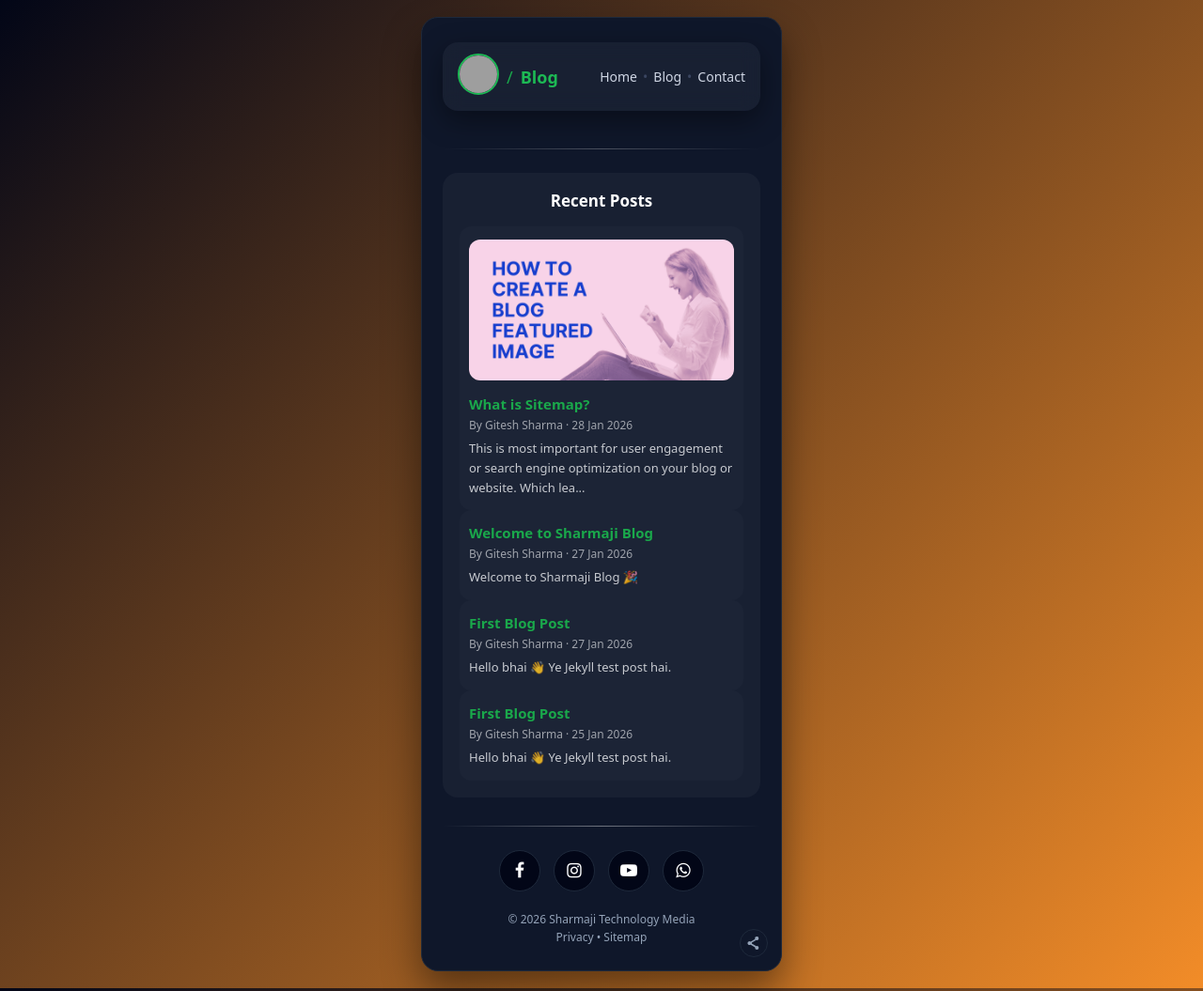
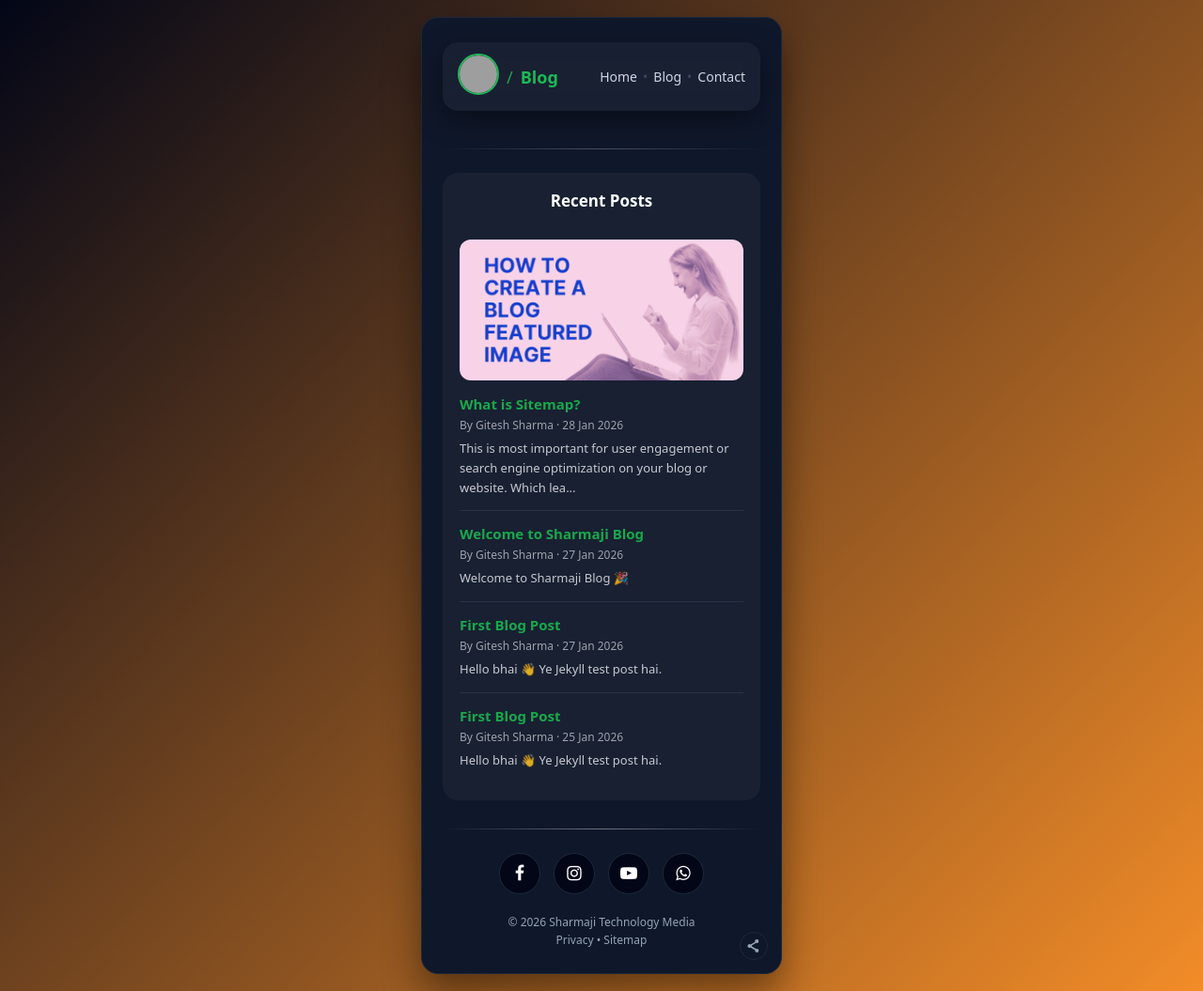
Before and after one commit to gitesh-sharma/blog, a Jekyll site: the page built from index.html, in a window 1280 px wide. Shown: the whole page at 94% size. Built offline with Jekyll 4.4.1, drawn with Linux system fonts in a browser that asks for light colours; grey boxes are pictures that could not be loaded.

Commit message:
Update default.html

```diff
--- a/_layouts/default.html
+++ b/_layouts/default.html
@@ -308,20 +308,9 @@ body{
 }
 
 /* Card */
-/*.recent-card {
+.recent-card {
   padding: 14px 0;
   border-bottom: 1px solid rgba(255,255,255,0.08);
-}*/
-
-.recent-card{
-  background: rgba(255,255,255,0.02);
-  border-radius: 12px;
-  padding: 14px 10px;   /* 👈 yahin fix */
-  transition:
-    transform .35s cubic-bezier(.4,0,.2,1),
-    box-shadow .35s ease,
-    background .25s ease;
-  will-change: transform;
 }
 
 .recent-card:last-child {
@@ -380,11 +369,7 @@ body{
   border-radius: 12px;
   padding: 14px 10px;
   transition: .25s ease;
-  transform: translateY(-8px) scale(1.02);
-  box-shadow: 0 16px 40px rgba(0,0,0,.45);
-}
-.recent-card:active{
-  transform: translateY(-4px) scale(1.01);
+  transform: translateY(-3px) scale(1.02);
 }
 
 /*header code new*/
```
